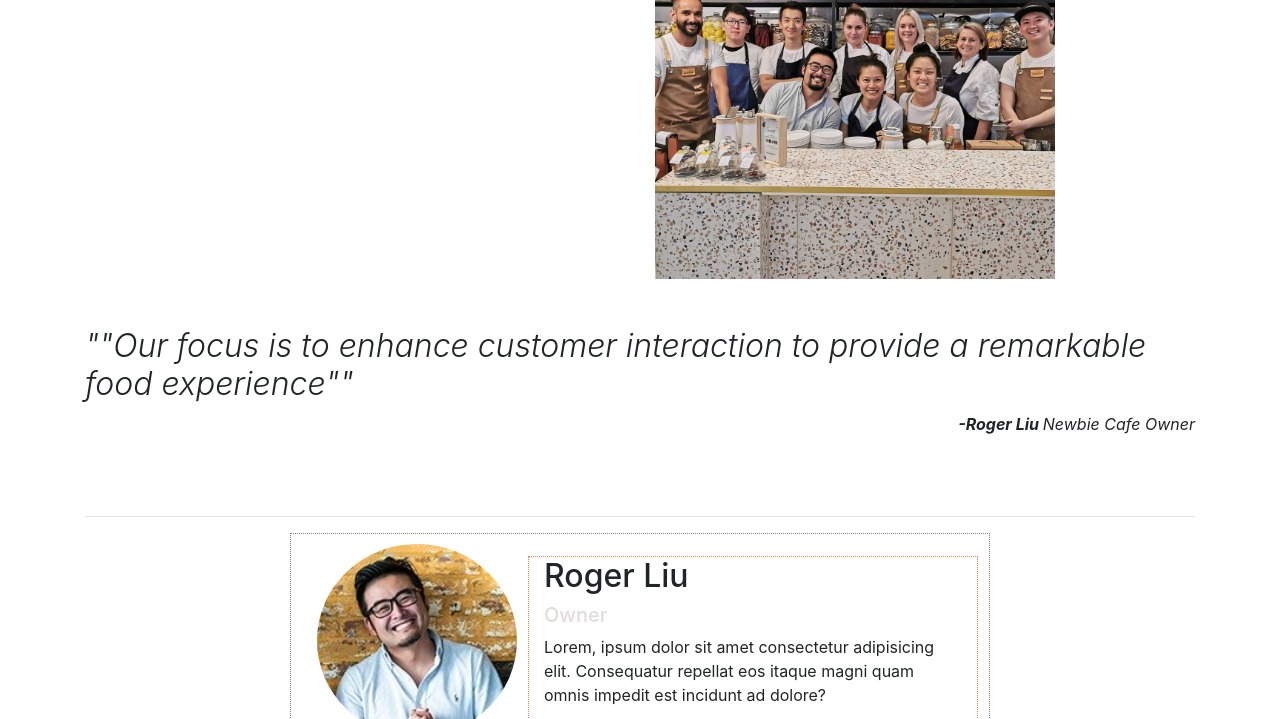
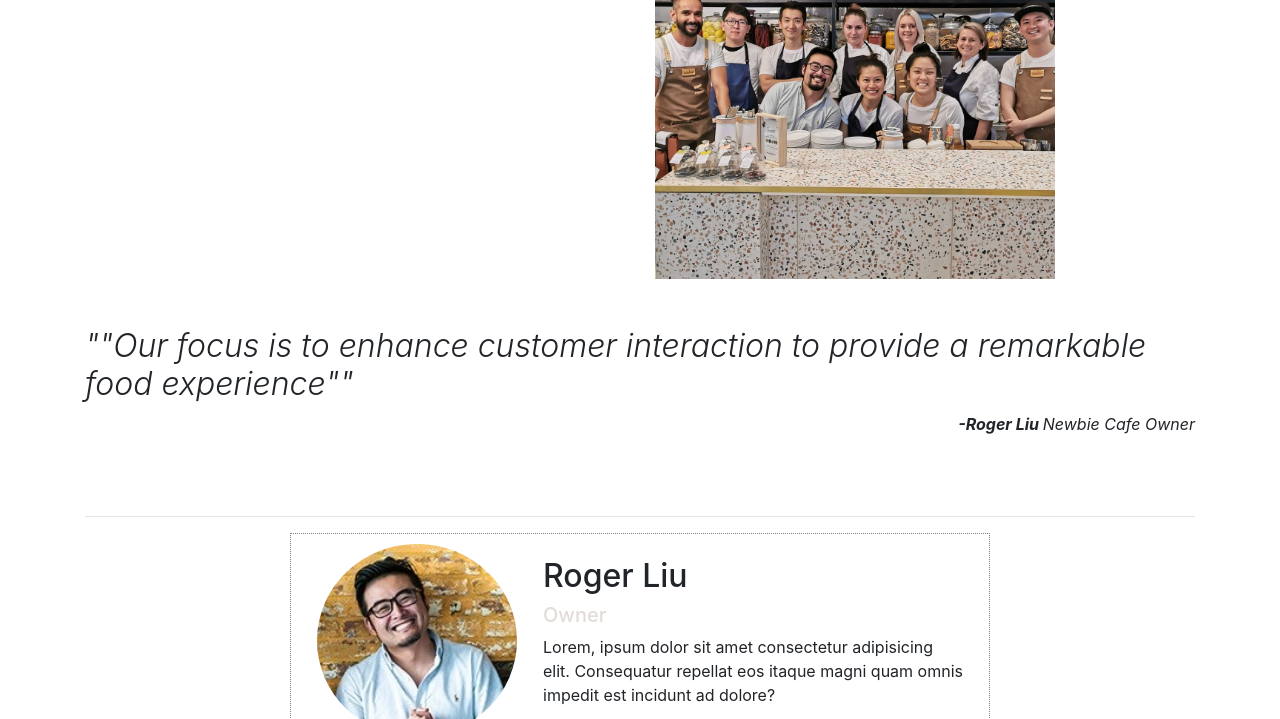
Before and after one commit to giseleschaves/kiwicafe, a website: page about_us.html in a window 1280 px wide. Shown: the part 233-952 px from the top of the page. Drawn offline with nearby package versions, Linux system fonts and the light colour scheme.

Commit message:
css style

```diff
--- a/css/styles.css
+++ b/css/styles.css
@@ -104,7 +104,6 @@ h5 {
   border-radius: 50%;
 }
 .our-team-cards > div:nth-of-type(2) {
-  border: 1px dotted coral;
   max-width: 450px;
 }
 
```
